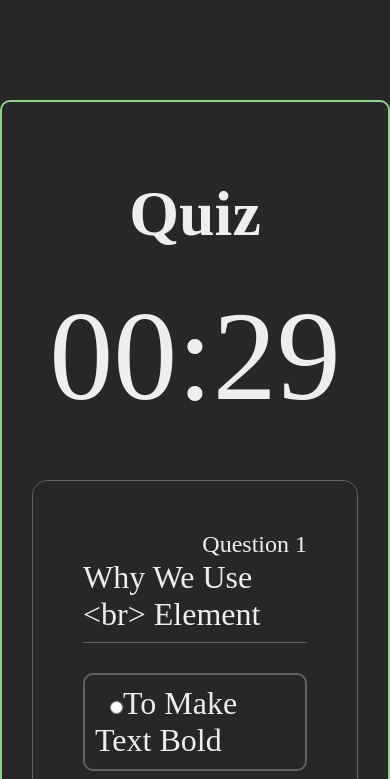
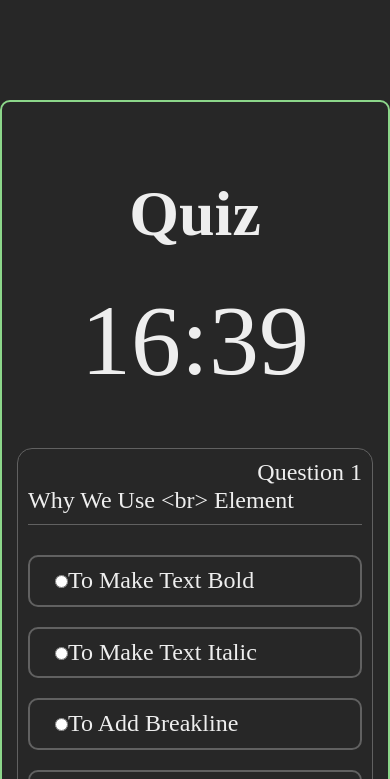
Before and after one commit to ahmedbrsh1/quiz-app, a plain HTML site: page index.html in a window 390 px wide. Both pictures are taken after a click on the button "Start". Shown: the top 779 px of the page. Drawn offline with nearby package versions, Linux system fonts and the light colour scheme.

Commit message:
responsive

```diff
--- a/script.js
+++ b/script.js
@@ -17,7 +17,7 @@ startBtn.addEventListener("click",function () {
     timer.style.display = "block";
     submitBtn.style.display = "block";
     getQuestions();
-    countdown(30);
+    countdown(1000);
 
 })
 
--- a/style.css
+++ b/style.css
@@ -18,6 +18,14 @@ body{
     margin-top: 100px;
     border: 2px solid #8cd68a;
     border-radius: 10px;
+}
+
+@media (max-width:767px){
+    .container{
+        padding-left: 15px;
+        padding-right: 15px;
+    }
+
 }
 
 .container h1{
@@ -111,7 +119,16 @@ body{
     border-radius: 15px;
     margin-top: 50px;
     margin-bottom: 50px;
+    font-size: 32px;
 
+}
+
+
+@media (max-width:767px){
+    .question{
+        padding: 10px;
+        font-size: 24px;
+    }
 
 }
 
@@ -122,7 +139,7 @@ body{
 }
 
 .question .question-title{
-    font-size: 32px;
+
     border-bottom: 1px solid #616161;
     padding-bottom: 10px;
     margin-bottom: 30px;
@@ -131,7 +148,7 @@ body{
 
 
 .question .question-answer{
-    font-size: 32px;
+
     padding: 10px;
     margin: 20px 0 20px 0;
     border: 2px solid #616161;
@@ -153,6 +170,13 @@ body{
     color: #eee;
     text-align: center;
     display: none;
+}
+
+@media (max-width:767px){
+    .timer{
+        font-size: 100px;
+    }
+
 }
 
 
```
